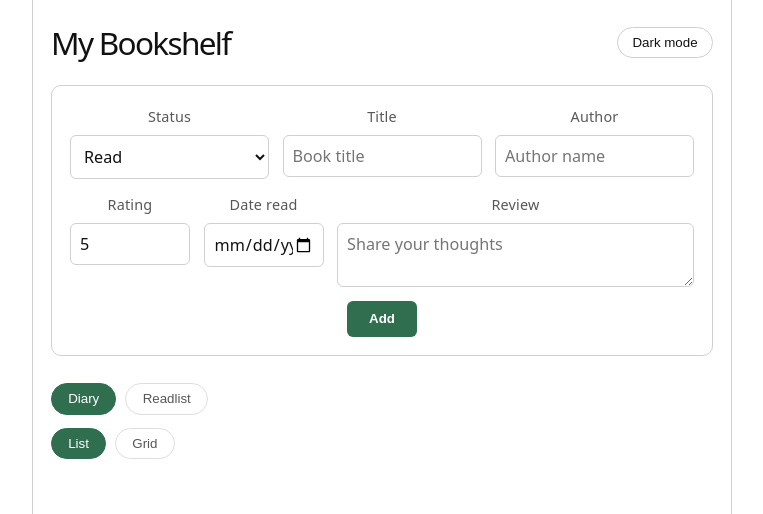
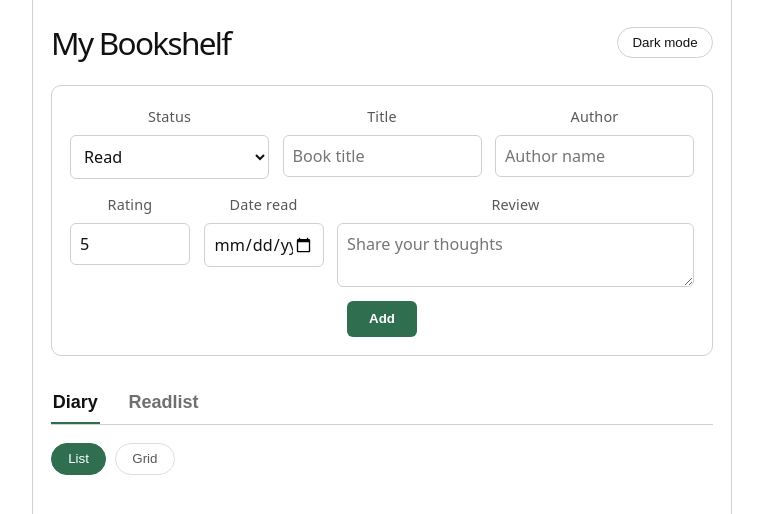
Before and after one commit to raajitha6/logs-app, a React app in the folder frontend/: page / in a window 1280 px wide. Shown: the top 514 px of the page, without its empty margins (258-1021 px from the left). Built offline with nearby package versions, Linux system fonts and the light colour scheme; the HTML template or start-up script is replaced by a standard one.

Commit message:
feat(ui): styled diary/readlist tabs

```diff
--- a/frontend/src/App.css
+++ b/frontend/src/App.css
@@ -42,6 +42,10 @@ h1 {
   color: var(--app-text);
   font-size: 1.75rem;
   margin: 0;
+}
+
+h2 {
+  color: var(--app-text);
 }
 
 .theme-toggle {
@@ -121,6 +125,30 @@ textarea {
   margin-bottom: 0.75rem;
 }
 
+.tabs-main {
+  display: flex;
+  gap: 1.5rem;
+  border-bottom: 1px solid var(--border);
+  margin-bottom: 1rem;
+}
+
+.tabs-main button {
+  background: transparent;
+  border: none;
+  color: var(--app-text);
+  opacity: 0.6;
+  padding: 0.5rem 0.1rem;
+  font-size: 1rem;
+  font-weight: 600;
+  cursor: pointer;
+  border-bottom: 2px solid transparent;
+}
+
+.tabs-main button.active {
+  opacity: 1;
+  border-bottom: 2px solid var(--accent);
+}
+
 .tabs-secondary {
   margin-bottom: 1.5rem;
 }
--- a/frontend/src/App.jsx
+++ b/frontend/src/App.jsx
@@ -1,6 +1,30 @@
 import { useState, useEffect } from 'react'
 import './App.css'
 import BookCard from './BookCard'
+
+const monthNames = ["JANUARY","FEBRUARY","MARCH","APRIL","MAY","JUNE","JULY","AUGUST","SEPTEMBER","OCTOBER","NOVEMBER","DECEMBER"]
+
+function groupDiaryByMonth(books) {
+  const groups = {}
+  books.forEach((book) => {
+    if (!book.dateRead) return
+    const [year, month, day] = book.dateRead.split("-")
+    const key = `${year}-${month}`
+    if (!groups[key]) groups[key] = {}
+    if (!groups[key][day]) groups[key][day] = []
+    groups[key][day].push(book)
+  })
+
+  return Object.keys(groups)
+    .sort((a, b) => b.localeCompare(a))
+    .map((key) => {
+      const [year, month] = key.split("-")
+      const days = Object.keys(groups[key])
+        .sort((a, b) => b.localeCompare(a))
+        .map((day) => ({ day, entries: groups[key][day] }))
+      return { label: `${monthNames[Number(month) - 1]} ${year}`, days }
+    })
+}
 
 function App() {
   const [theme, setTheme] = useState(() => localStorage.getItem("theme") || "light")
@@ -71,7 +95,9 @@ function App() {
 
   const shelfBooks = books
     .filter((b) => b.status === shelf)
-    .sort((a, b) => b.dateRead.localeCompare(a.dateRead))
+    .sort((a, b) => (b.dateRead||"").localeCompare(a.dateRead||""))
+
+  const diaryGroups = shelf === "read" ? groupDiaryByMonth(shelfBooks) : null
 
   return (
     <>
@@ -143,7 +169,7 @@ function App() {
 					{editingId !== null ? "Save" : "Add"}
 				</button>
 			</form>
-			<div className="tabs">
+			<div className="tabs-main">
 				<button className={shelf === "read" ? "active" : ""} onClick={() => setShelf("read")}>
 					Diary
 				</button>
```
